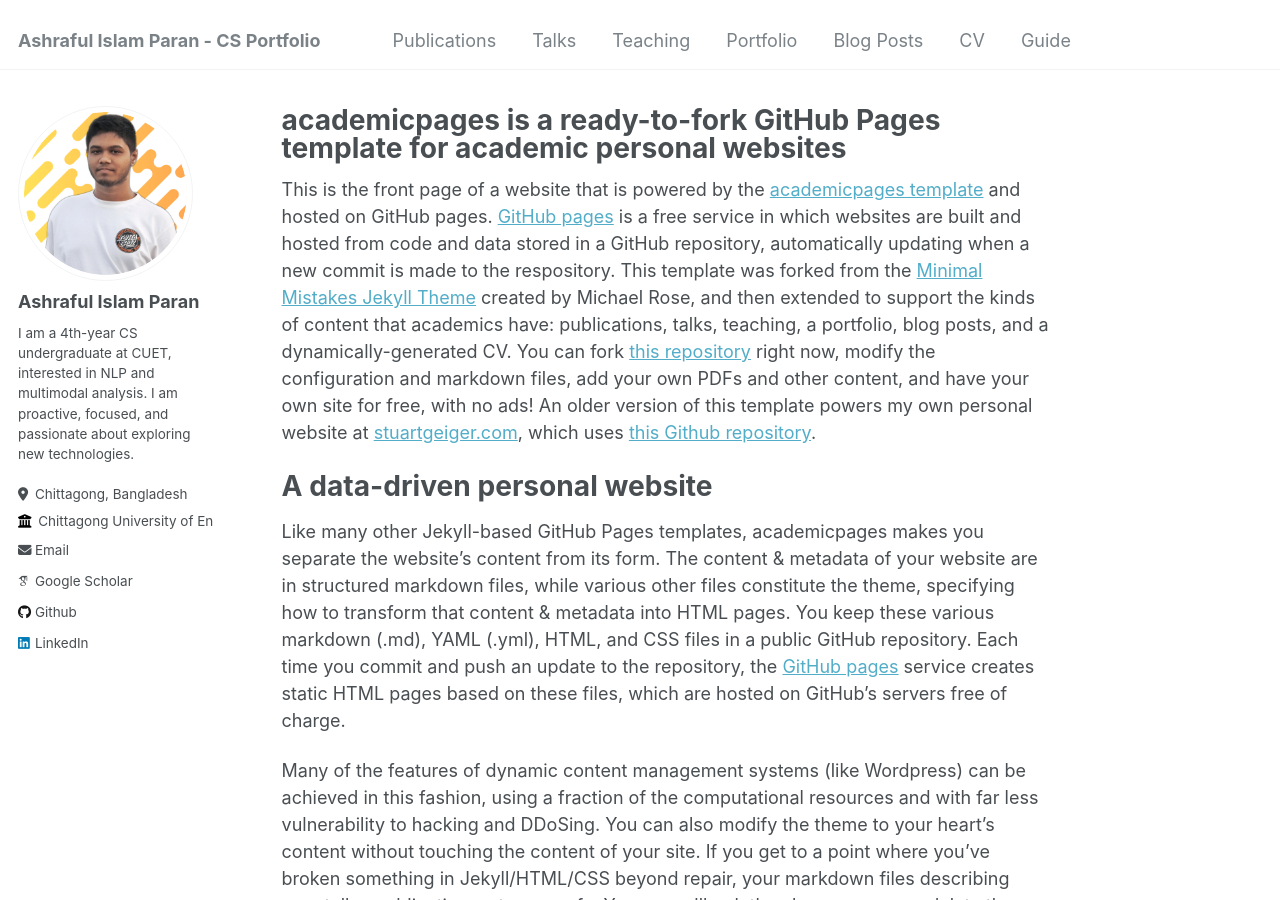
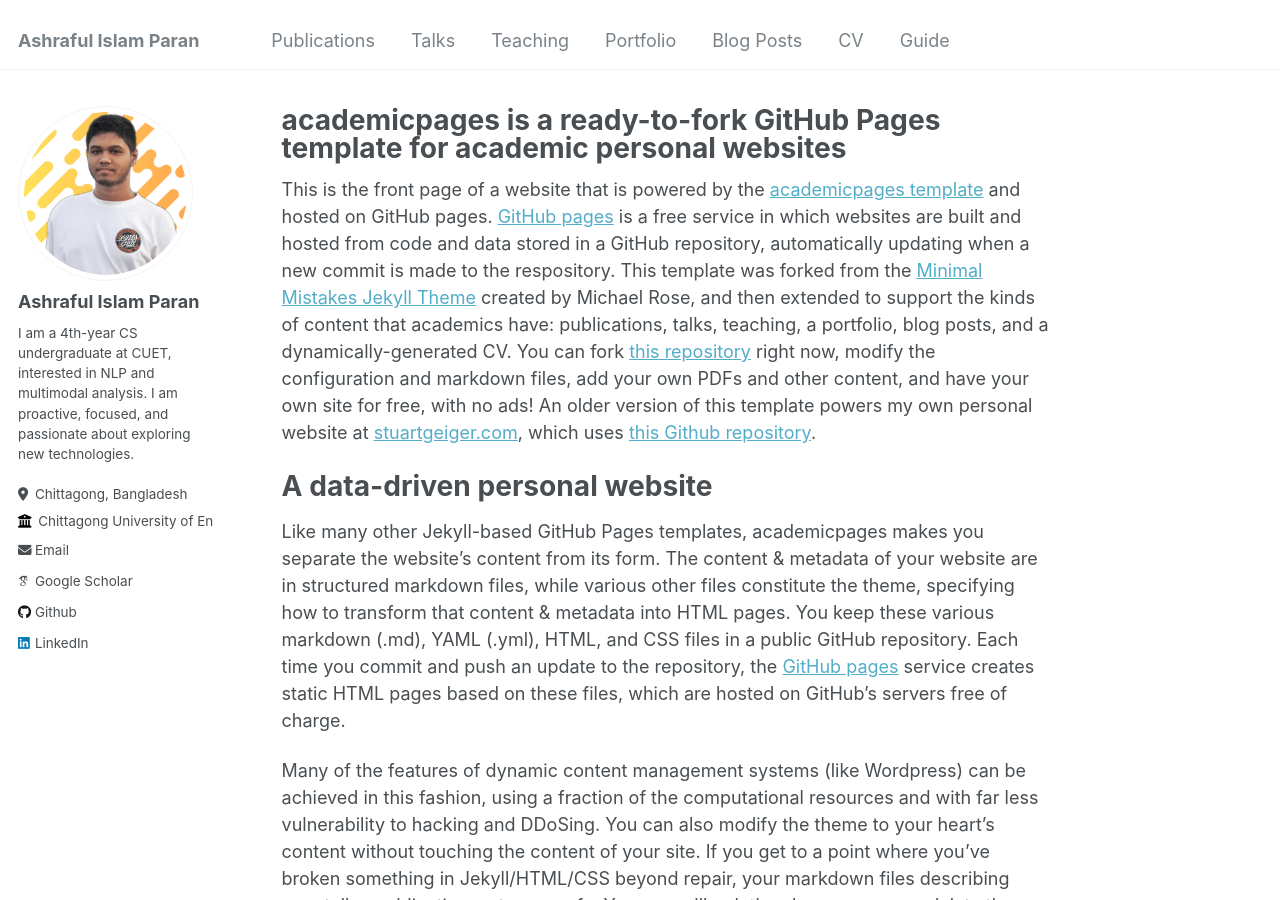
Before and after one commit to ashrafulparan2/ashrafulparan2.github.io, a Jekyll site: the page built from _pages/about.md, in a window 1280 px wide and 900 px high. Built offline with Jekyll 4.4.1, drawn with Linux system fonts in a browser that asks for light colours; some web fonts are replaced.

Commit message:
minor changes

```diff
--- a/_config.yml
+++ b/_config.yml
@@ -8,7 +8,7 @@
 
 # Basic Site Settings
 locale                   : "en-US"
-title                    : "Ashraful Islam Paran - CS Portfolio"
+title                    : "Ashraful Islam Paran"
 title_separator          : "-"
 name                     : &name "Ashraful Islam Paran"
 description              : &description "CS Undergraduate at CUET with a focus on NLP and multimodal analysis."
```
